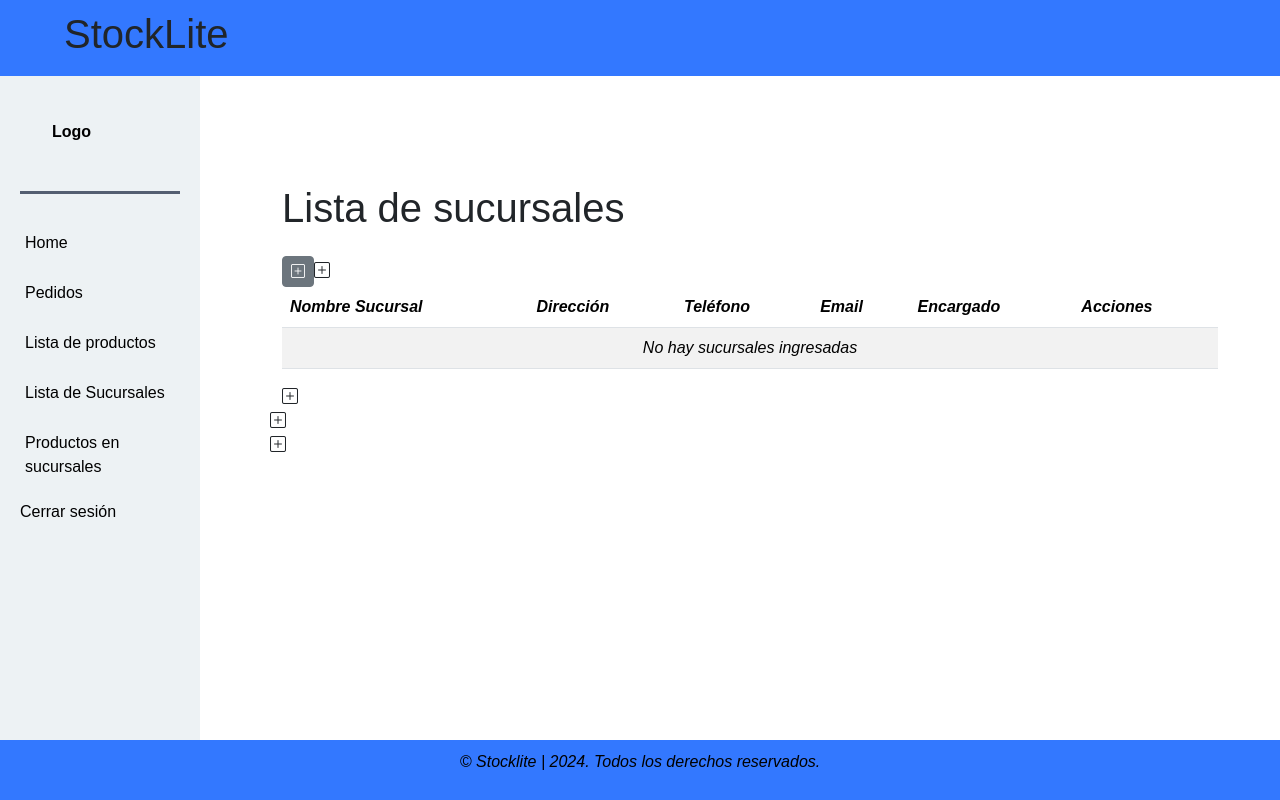
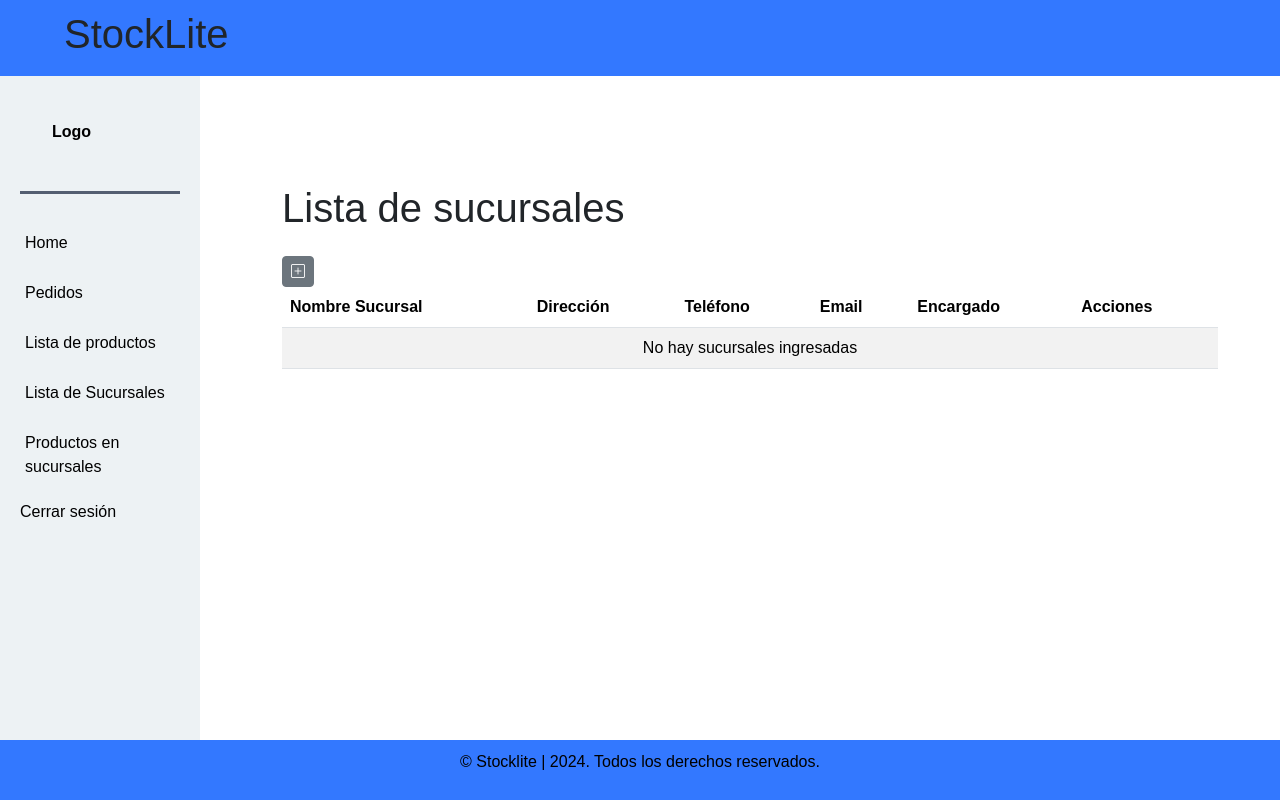
Before and after one commit to stocklite/stocklitecac, a Django app: page /listado_sucursales/ in a window 1280 px wide. Run offline with Django 5.2, Linux system fonts and the light colour scheme; the visitor is signed in with stand-in values (Sample User, id 1); data that the repository does not hold is empty.

Commit message:
Arreglo del boton sumar sucursales

```diff
--- a/inventario/templates/inventario/listado_sucursales.html
+++ b/inventario/templates/inventario/listado_sucursales.html
@@ -12,7 +12,7 @@
 <div class="container mt-5">
     <h1 class="mb-4">Lista de sucursales</h1>
     <div class="table-responsive">
-        <a href="{% url 'alta_sucursales' %}" class="btn btn-secondary btn-sm"><i class="bi bi-plus-square"></a>
+        <a href="{% url 'alta_sucursales' %}" class="btn btn-secondary btn-sm"><i class="bi bi-plus-square"></i></a>
         <table class="table table-striped table-hover">
             <thead class="p-2">
                 <tr>
```
